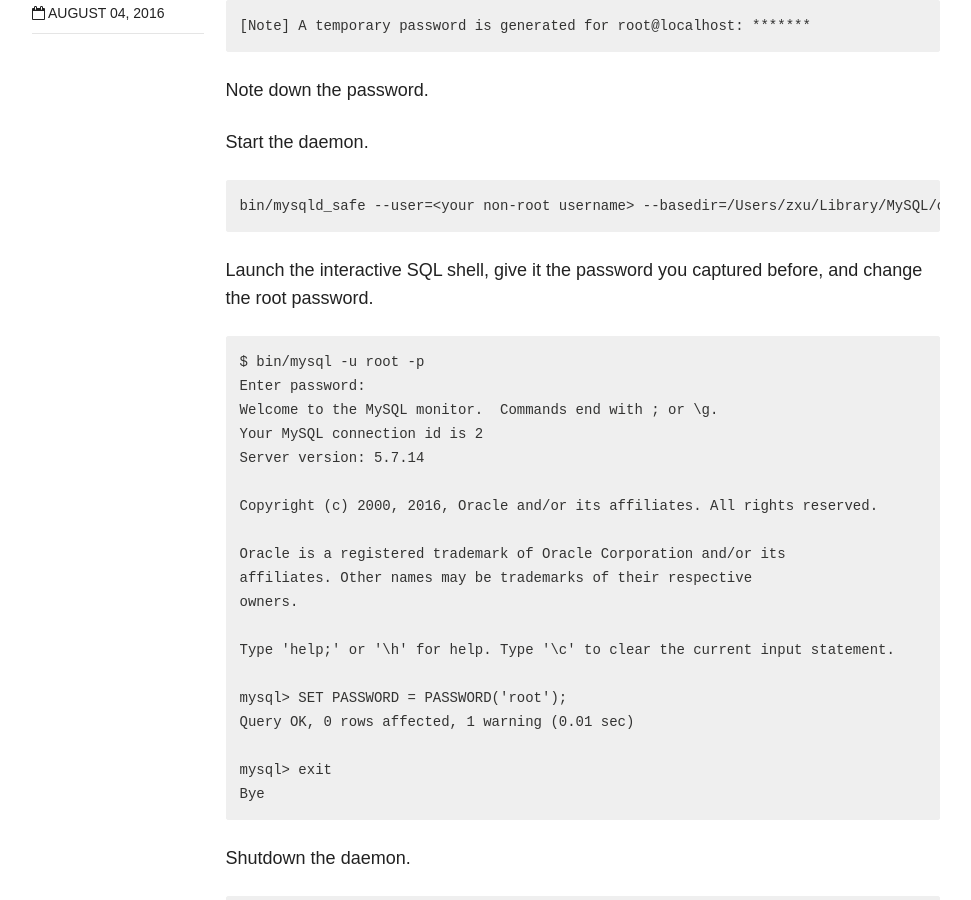
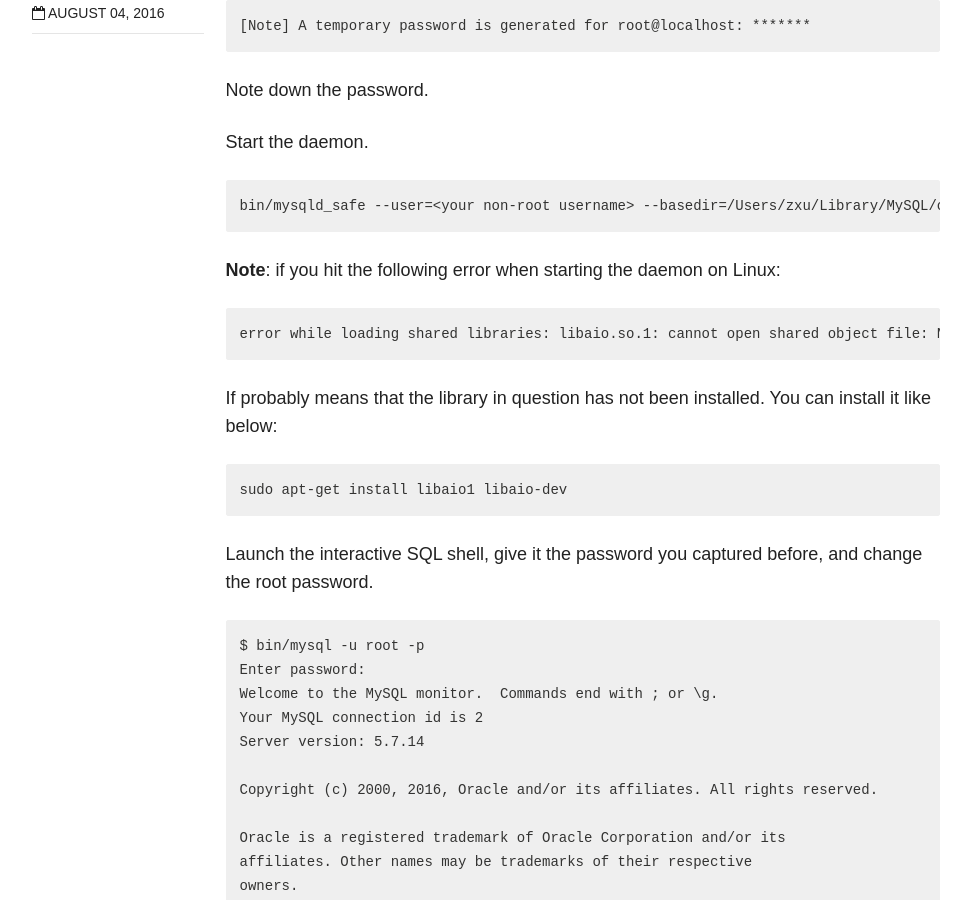
Before and after one commit to verbarmont/tech-notes, a Jekyll site: the page built from _posts/2016-08-04-initialise-mysql-mac.md, in a window 1280 px wide and 900 px high, scrolled down 827 px. Shown: the whole window, without its empty margins (154-1125 px from the left). Built offline with Jekyll 4.4.1, drawn with Linux system fonts in a browser that asks for light colours; nearby versions of some CDN libraries.

Commit message:
Update 2016-08-04-initialise-mysql-mac.md

````diff
--- a/_posts/2016-08-04-initialise-mysql-mac.md
+++ b/_posts/2016-08-04-initialise-mysql-mac.md
@@ -30,6 +30,15 @@ Start the daemon.
 bin/mysqld_safe --user=<your non-root username> --basedir=/Users/zxu/Library/MySQL/current --datadir=<the database directory> &
 ```
 
+**Note**: if you hit the following error when starting the daemon on Linux:
+```
+error while loading shared libraries: libaio.so.1: cannot open shared object file: No such file or directory
+```
+If probably means that the library in question has not been installed. You can install it like below:
+```
+sudo apt-get install libaio1 libaio-dev
+```
+
 Launch the interactive SQL shell, give it the password you captured before, and change the root password.
 
 ```
````
